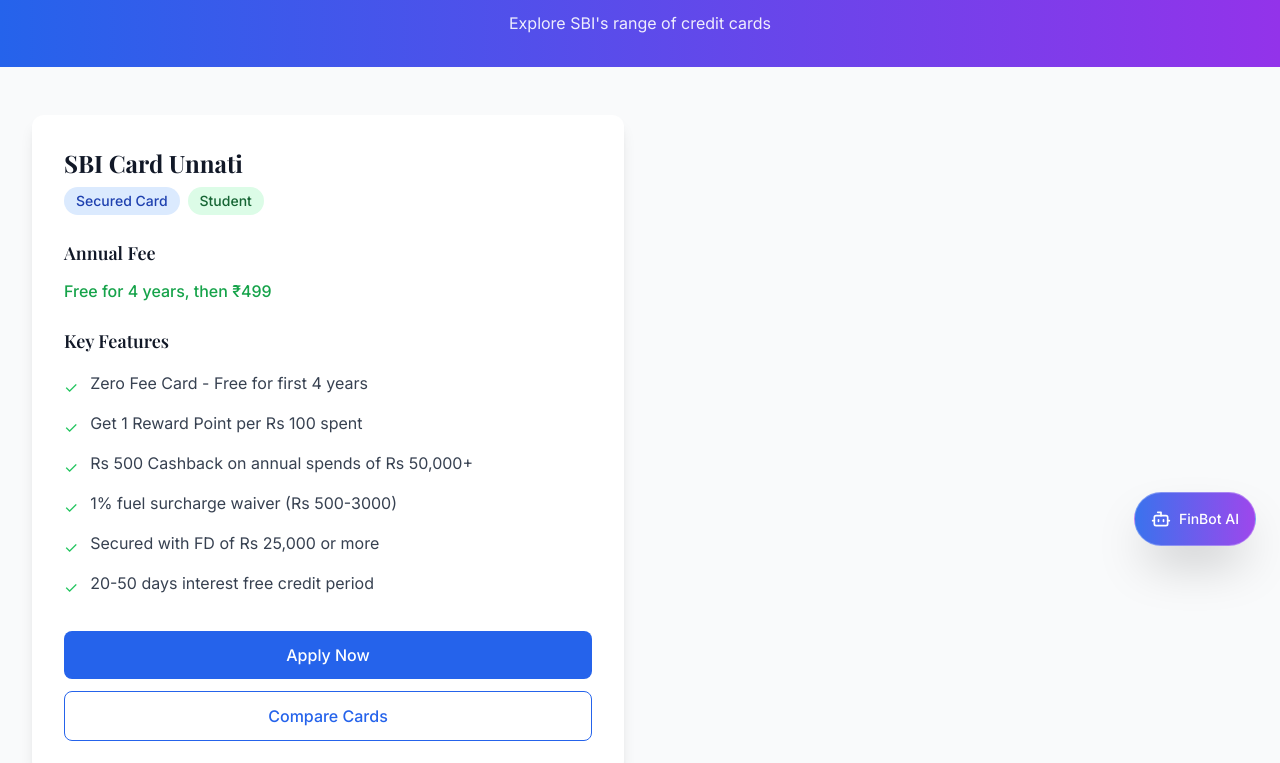
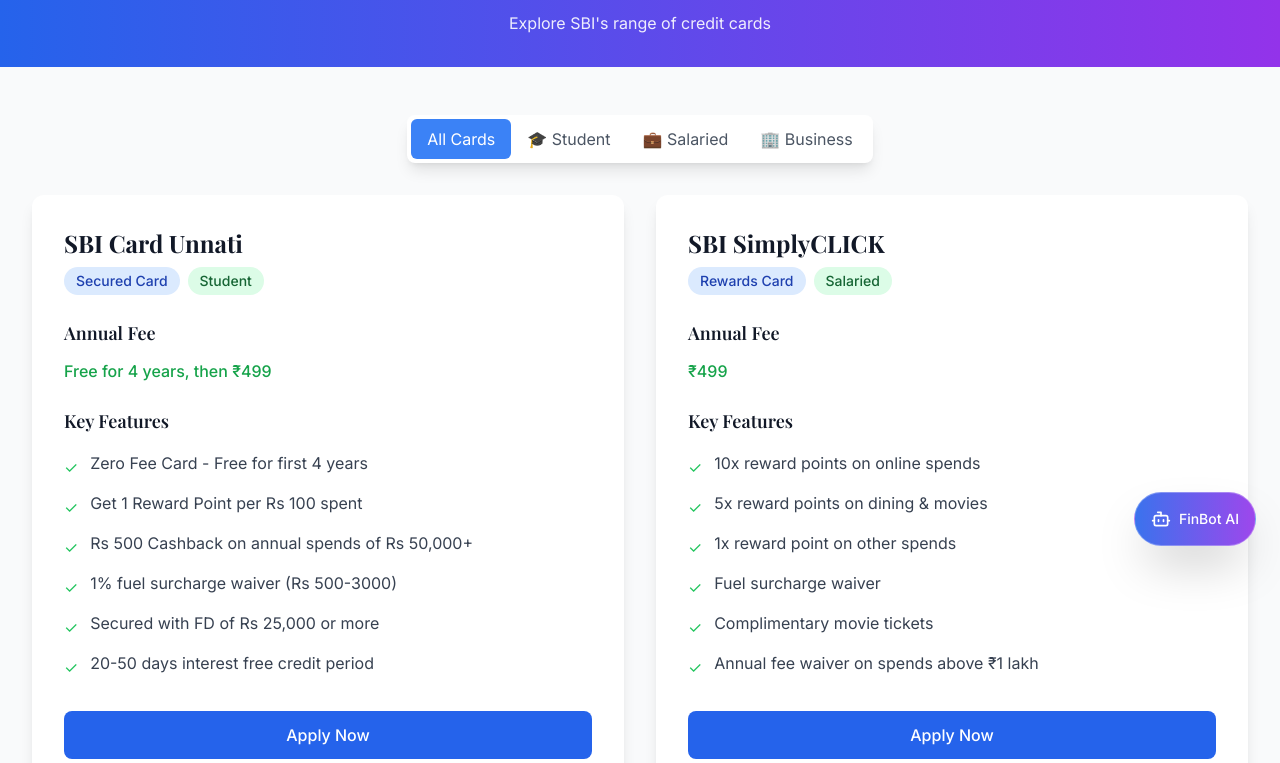
Before and after one commit to Rakesh-dev369/Neocred.in, a React (Vite) app in the folder frontend/: page /credit-cards/sbi in a window 1280 px wide. Shown: the part 230-993 px from the top of the page. Built offline with nearby package versions, Linux system fonts and the light colour scheme.

Commit message:
add-category-filtering-to-sbi-credit-cards-page

```diff
--- a/frontend/src/pages/CreditCards.jsx
+++ b/frontend/src/pages/CreditCards.jsx
@@ -9,17 +9,18 @@
   const navigate = useNavigate();
 
   const publicSectorCards = [
-    { name: 'State Bank of India', bank: 'SBI', slug: 'sbi', fee: 'Various', cashback: 'Credit Cards', rating: 4.2, categories: ['Student', 'Salaried', 'Business'] },
-    { name: 'Bank of Baroda', bank: 'Bank of Baroda', slug: 'bob', fee: 'Various', cashback: 'Credit Cards', rating: 4.0, categories: ['Student', 'Salaried', 'Business'] },
-    { name: 'Punjab National Bank', bank: 'PNB', slug: 'pnb', fee: 'Various', cashback: 'Credit Cards', rating: 3.8, categories: ['Student', 'Salaried', 'Business'] },
-    { name: 'Union Bank of India', bank: 'Union Bank', slug: 'union', fee: 'Various', cashback: 'Credit Cards', rating: 3.9, categories: ['Student', 'Salaried', 'Business'] },
-    { name: 'Canara Bank', bank: 'Canara Bank', slug: 'canara', fee: 'Various', cashback: 'Credit Cards', rating: 3.9, categories: ['Student', 'Salaried', 'Business'] },
-    { name: 'Indian Bank', bank: 'Indian Bank', slug: 'indian', fee: 'Various', cashback: 'Credit Cards', rating: 3.7, categories: ['Student', 'Salaried', 'Business'] },
-    { name: 'Bank of India', bank: 'Bank of India', slug: 'boi', fee: 'Various', cashback: 'Credit Cards', rating: 3.8, categories: ['Student', 'Salaried', 'Business'] },
-    { name: 'Central Bank of India', bank: 'Central Bank', slug: 'central', fee: 'Various', cashback: 'Credit Cards', rating: 3.6, categories: ['Student', 'Salaried', 'Business'] },
-    { name: 'UCO Bank', bank: 'UCO Bank', slug: 'uco', fee: 'Various', cashback: 'Credit Cards', rating: 3.5, categories: ['Student', 'Salaried', 'Business'] },
-    { name: 'Indian Overseas Bank', bank: 'IOB', slug: 'iob', fee: 'Various', cashback: 'Credit Cards', rating: 3.6, categories: ['Student', 'Salaried', 'Business'] },
-    { name: 'Bank of Maharashtra', bank: 'Bank of Maharashtra', slug: 'bom', fee: 'Various', cashback: 'Credit Cards', rating: 3.7, categories: ['Student', 'Salaried', 'Business'] }
+    // Student Cards
+    { name: 'SBI Card Unnati', bank: 'SBI', slug: 'sbi', fee: 'Free for 4 years', cashback: '1 RP per ₹100', rating: 4.2, categories: ['Student'], applyLink: 'https://www.sbicard.com/en/personal/credit-cards/shopping/sbi-card-unnati.page' },
+
+    // Salaried Cards
+    { name: 'SBI SimplyCLICK', bank: 'SBI', slug: 'sbi', fee: '₹499', cashback: '10x on online', rating: 4.1, categories: ['Salaried'] },
+    { name: 'BOB Premier', bank: 'Bank of Baroda', slug: 'bob', fee: '₹999', cashback: '5% on dining', rating: 4.0, categories: ['Salaried'] },
+    { name: 'PNB RuPay Platinum', bank: 'PNB', slug: 'pnb', fee: '₹299', cashback: '2% on spends', rating: 3.8, categories: ['Salaried'] },
+    { name: 'Canara Platinum', bank: 'Canara Bank', slug: 'canara', fee: '₹750', cashback: '1% cashback', rating: 3.9, categories: ['Salaried'] },
+
+    // Business Cards
+    { name: 'SBI Business Card', bank: 'SBI', slug: 'sbi', fee: '₹1,999', cashback: 'Business rewards', rating: 4.0, categories: ['Business'] },
+    { name: 'BOB Business Plus', bank: 'Bank of Baroda', slug: 'bob', fee: '₹1,500', cashback: 'Fuel & travel', rating: 3.9, categories: ['Business'] }
   ];
 
   const privateSectorCards = [];
@@ -168,12 +169,23 @@
               )}
 
               <div className="space-y-2">
+                {card.applyLink ? (
+                  <a
+                    href={card.applyLink}
+                    target="_blank"
+                    rel="noopener noreferrer"
+                    className="block w-full bg-blue-500 hover:bg-blue-600 text-white py-2 px-4 rounded-lg transition-colors text-center"
+                  >
+                    Apply Now
+                  </a>
+                ) : (
                   <button
                     onClick={() => navigate(`/credit-cards/${card.slug}`)}
                     className="w-full bg-blue-500 hover:bg-blue-600 text-white py-2 px-4 rounded-lg transition-colors"
                   >
                     View Cards
                   </button>
+                )}
                 <button className="w-full border border-blue-500 text-blue-500 hover:bg-blue-50 dark:hover:bg-blue-900/20 py-2 px-4 rounded-lg transition-colors">
                   Compare
                 </button>
--- a/frontend/src/pages/SBICreditCards.jsx
+++ b/frontend/src/pages/SBICreditCards.jsx
@@ -1,8 +1,10 @@
+import { useState } from 'react';
 import { useNavigate } from 'react-router-dom';
 import { ArrowLeftIcon, CreditCardIcon } from '@heroicons/react/24/outline';
 
 export default function SBICreditCards() {
   const navigate = useNavigate();
+  const [selectedCategory, setSelectedCategory] = useState('all');
 
   const sbiCards = [
     {
@@ -19,8 +21,43 @@
         '20-50 days interest free credit period'
       ],
       applyLink: 'https://www.sbicard.com/en/personal/credit-cards/shopping/sbi-card-unnati.page'
+    },
+    {
+      name: 'SBI SimplyCLICK',
+      type: 'Rewards Card',
+      category: 'Salaried',
+      annualFee: '₹499',
+      features: [
+        '10x reward points on online spends',
+        '5x reward points on dining & movies',
+        '1x reward point on other spends',
+        'Fuel surcharge waiver',
+        'Complimentary movie tickets',
+        'Annual fee waiver on spends above ₹1 lakh'
+      ],
+      applyLink: 'https://www.sbicard.com/en/personal/credit-cards/shopping/sbi-card-simplyclick.page'
+    },
+    {
+      name: 'SBI Business Card',
+      type: 'Business Card',
+      category: 'Business',
+      annualFee: '₹1,999',
+      features: [
+        'Business expense tracking',
+        'Higher credit limits',
+        'Fuel surcharge waiver',
+        'Travel insurance coverage',
+        'Airport lounge access',
+        'GST invoice management'
+      ],
+      applyLink: 'https://www.sbicard.com/en/business/credit-cards.page'
     }
   ];
+
+  const getFilteredCards = () => {
+    if (selectedCategory === 'all') return sbiCards;
+    return sbiCards.filter(card => card.category === selectedCategory);
+  };
 
   return (
     <div className="min-h-screen bg-gray-50 dark:bg-gray-900">
@@ -42,8 +79,54 @@
       </div>
 
       <div className="max-w-7xl mx-auto px-4 sm:px-6 lg:px-8 py-12">
+        {/* Category Filter */}
+        <div className="flex justify-center mb-8">
+          <div className="bg-white dark:bg-gray-800 rounded-lg p-1 shadow-lg">
+            <button
+              onClick={() => setSelectedCategory('all')}
+              className={`px-4 py-2 rounded-md transition-colors ${
+                selectedCategory === 'all'
+                  ? 'bg-blue-500 text-white'
+                  : 'text-gray-600 dark:text-gray-300 hover:text-blue-500'
+              }`}
+            >
+              All Cards
+            </button>
+            <button
+              onClick={() => setSelectedCategory('Student')}
+              className={`px-4 py-2 rounded-md transition-colors ${
+                selectedCategory === 'Student'
+                  ? 'bg-blue-500 text-white'
+                  : 'text-gray-600 dark:text-gray-300 hover:text-blue-500'
+              }`}
+            >
+              🎓 Student
+            </button>
+            <button
+              onClick={() => setSelectedCategory('Salaried')}
+              className={`px-4 py-2 rounded-md transition-colors ${
+                selectedCategory === 'Salaried'
+                  ? 'bg-blue-500 text-white'
+                  : 'text-gray-600 dark:text-gray-300 hover:text-blue-500'
+              }`}
+            >
+              💼 Salaried
+            </button>
+            <button
+              onClick={() => setSelectedCategory('Business')}
+              className={`px-4 py-2 rounded-md transition-colors ${
+                selectedCategory === 'Business'
+                  ? 'bg-blue-500 text-white'
+                  : 'text-gray-600 dark:text-gray-300 hover:text-blue-500'
+              }`}
+            >
+              🏢 Business
+            </button>
+          </div>
+        </div>
+
         <div className="grid grid-cols-1 lg:grid-cols-2 gap-8">
-          {sbiCards.map((card, index) => (
+          {getFilteredCards().map((card, index) => (
             <div key={index} className="bg-white dark:bg-gray-800 rounded-xl p-8 shadow-lg">
               <div className="mb-6">
                 <h2 className="text-2xl font-bold text-gray-900 dark:text-white mb-2">{card.name}</h2>
```
Lines whose indentation alone changed are shown as unchanged.
